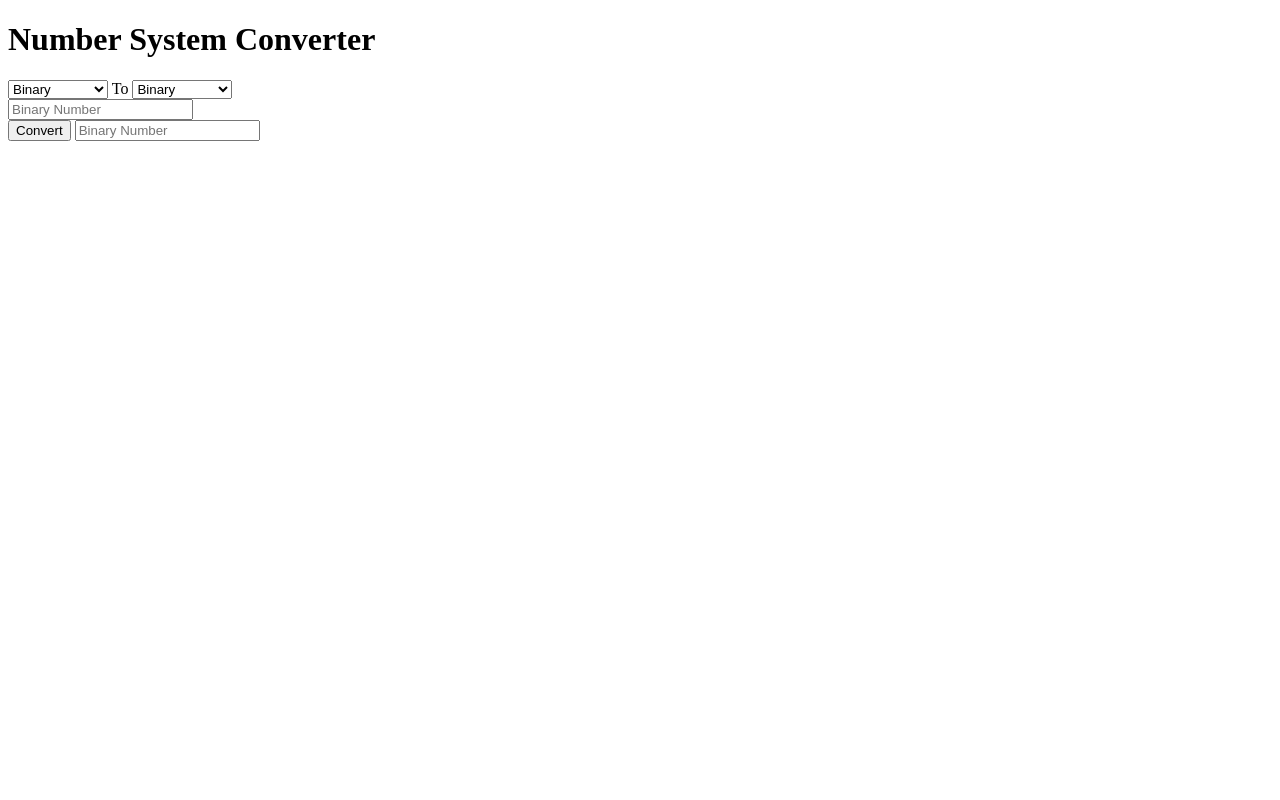
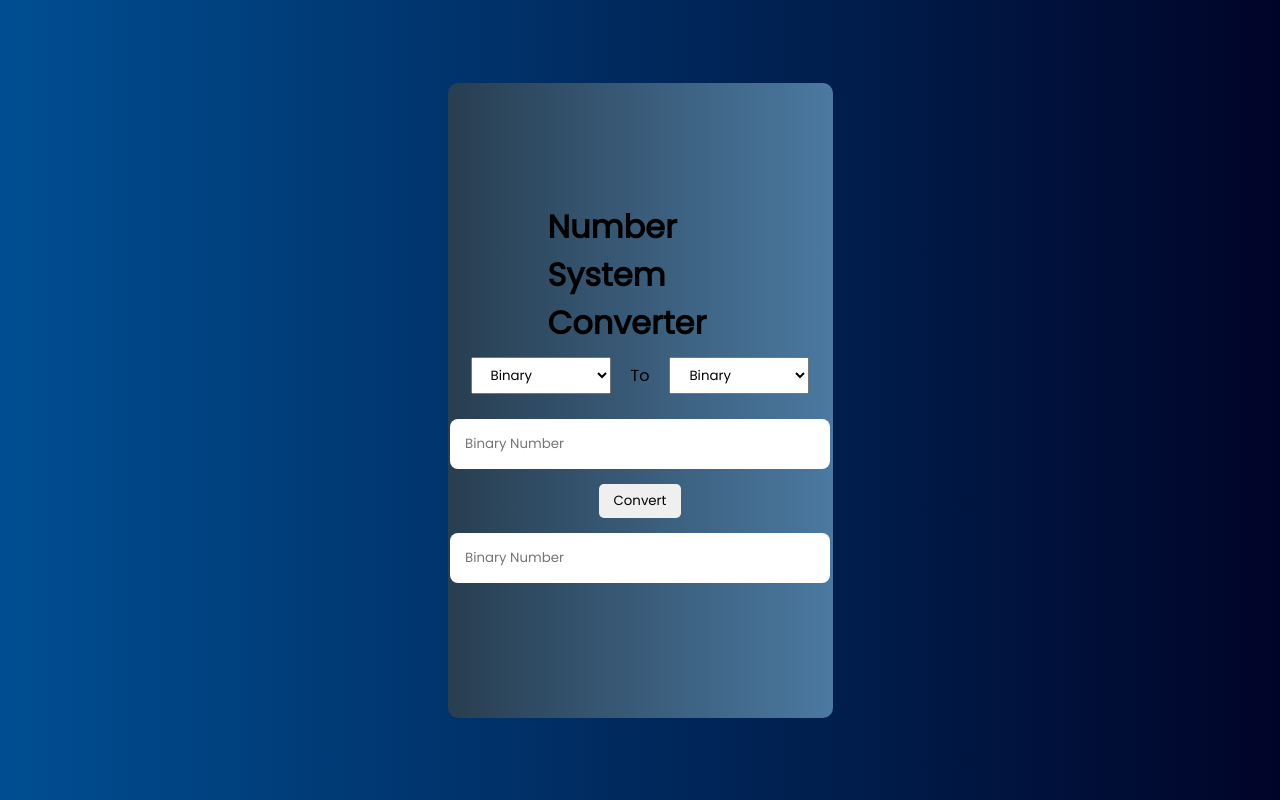
Before and after one commit to Samwaithumbi/Number-System-Converter, a plain HTML site: page Index.html in a window 1280 px wide. Drawn offline with Linux system fonts and the light colour scheme.

Commit message:
Update Index.html

```diff
--- a/Index.html
+++ b/Index.html
@@ -7,8 +7,116 @@
    <meta name="viewport" content="width=device-width, initial-scale=1.0">
    <title>Number System Converter</title>
 
-   <link rel="stylesheet" href="index.css">
-   <script src="index.js" defer></script>
+   <style>
+      @import url("https://fonts.googleapis.com/css2?family=Poppins&display=swap");
+
+* {
+  font-family: "Poppins", sans-serif;
+  margin: 0;
+  padding: 0;
+}
+
+body,
+main {
+  display: flex;
+  flex-direction: column;
+  justify-content: center;
+  align-items: center;
+}
+
+body {
+  background: #000428;  /* fallback for old browsers */
+background: -webkit-linear-gradient(to right, #004e92, #000428);  /* Chrome 10-25, Safari 5.1-6 */
+background: linear-gradient(to right, #004e92, #000428); /* W3C, IE 10+/ Edge, Firefox 16+, Chrome 26+, Opera 12+, Safari 7+ */
+
+  min-height: 100vh;
+}
+
+main {
+  background: #4B79A1;  /* fallback for old browsers */
+background: -webkit-linear-gradient(to right, #283E51, #4B79A1);  /* Chrome 10-25, Safari 5.1-6 */
+background: linear-gradient(to right, #283E51, #4B79A1); /* W3C, IE 10+/ Edge, Firefox 16+, Chrome 26+, Opera 12+, Safari 7+ */
+
+  padding: 120px 100px;
+  border-radius: 10px;
+}
+
+#select-container {
+  display: flex;
+  justify-content: space-evenly;
+  align-items: center;
+}
+
+select {
+  margin: 10px 20px;
+  padding: 7px 15px;
+  outline: none;
+}
+
+input {
+  background-color: #fff;
+  min-width: 350px;
+  margin: 15px;
+  padding: 15px;
+  border: none;
+  border-radius: 8px;
+  outline: none;
+  transition: 0.5s;
+}
+
+input:focus {
+  box-shadow: 0px 6px 10px 1px rgba(0, 0, 0, 0.5);
+}
+
+#convert-button {
+  padding: 7px 15px;
+  border: none;
+  border-radius: 5px;
+  cursor: pointer;
+  transition: 0.3s transform;
+}
+
+#convert-button:active {
+  transform: scale(0.9);
+}
+
+#input-container {
+  display: flex;
+  flex-direction: column;
+  justify-content: center;
+}
+
+#error {
+  display: none;
+  color: #f00;
+  font-size: small;
+  margin: 0 0 10px 30px;
+  text-align: start;
+}
+
+#written-by-container {
+  display: flex;
+  flex-direction: column;
+  justify-content: center;
+  align-items: center;
+  border: 2px solid #000;
+  border-radius: 10px;
+  padding: 1rem;
+  margin-top: 5px;
+}
+
+#written-by-container a {
+  color: #000;
+}
+@media screen and (min-width:412px){
+  main{
+    max-width: 185px;
+  }
+  h1{
+   text-align: left;
+  }
+}
+   </style>
 </head>
 
 <body>
```
